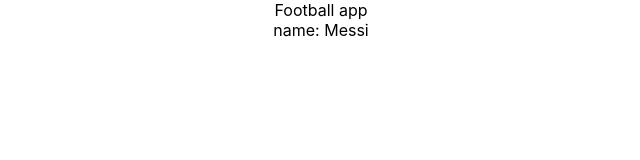
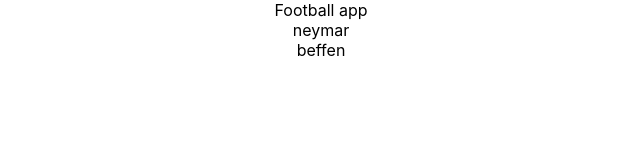
Before and after one commit to rommelcode/football-app, a React (Create React App) app: page / in a window 1280 px wide. Shown: the top 160 px of the page, without its empty margins (319-959 px from the left). Built offline with nearby package versions, Linux system fonts and the light colour scheme.

Commit message:
pass array of objects

```diff
--- a/src/App.tsx
+++ b/src/App.tsx
@@ -5,11 +5,11 @@
 
 function App() {
   const player = {name:"Messi"};
-
+const players = [{name:"neymar"},{name:"beffen"}];
   return (
     <div className="App">
       Football app
-      <List player = {player}/>
+      <List players = {players}/>
     </div>
   );
 }
--- a/src/List.tsx
+++ b/src/List.tsx
@@ -4,15 +4,16 @@
 
 
 interface IPlayer {
-    player:{name:string} ;
+    name:string ;
 }
-// interface IPlayers {
-//     players:IPlayer[] ;
-// }
-const List: React.FC<IPlayer> = ({player} : IPlayer) => {
+interface IPlayers {
+    players:IPlayer[] ;
+}
+
+const List: React.FC<IPlayers> = ({players} : IPlayers) => {
     return (
         <div >
-            name: {player.name}
+            {players.map( (p)  => <div>{p.name}</div>)}
         </div>
     );
 }
```
